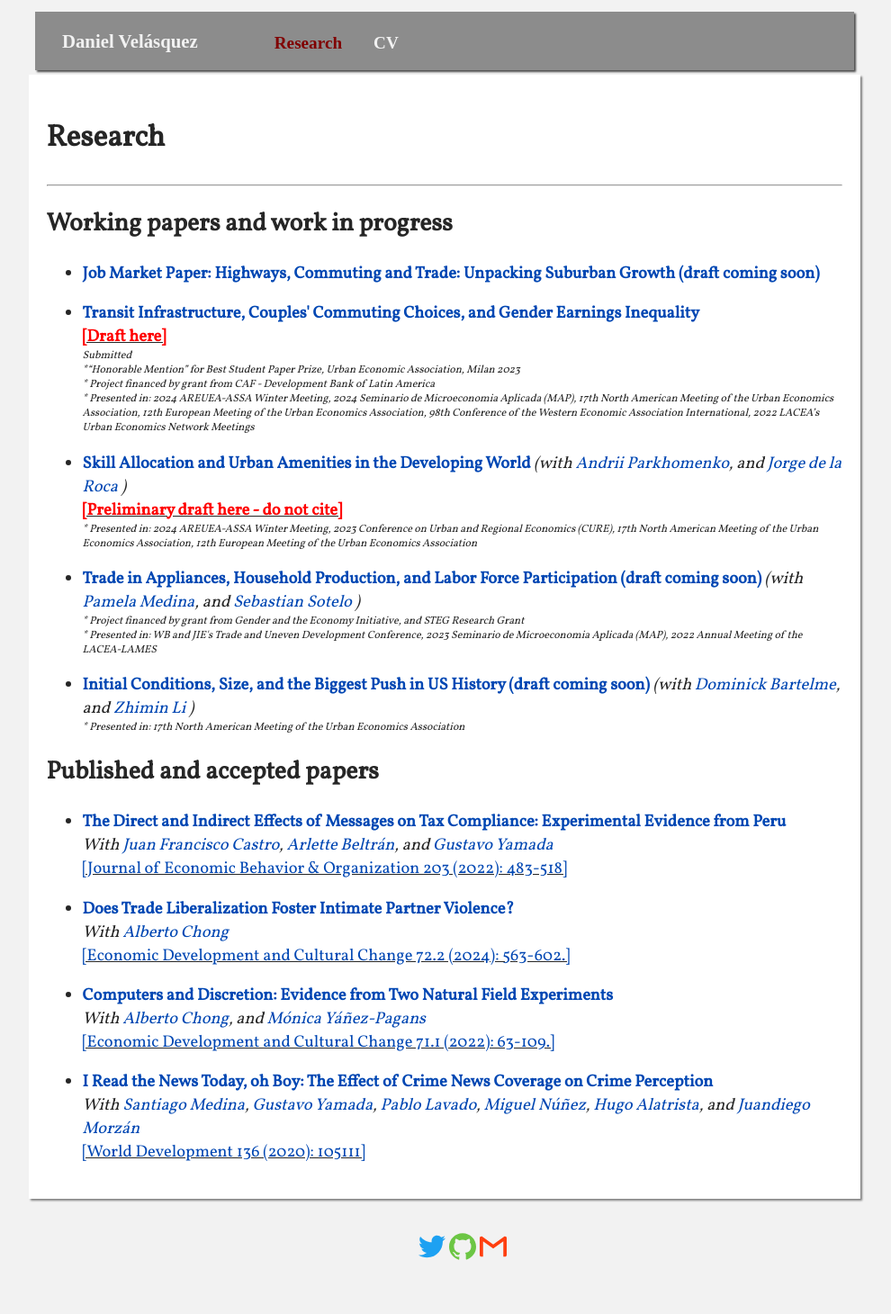
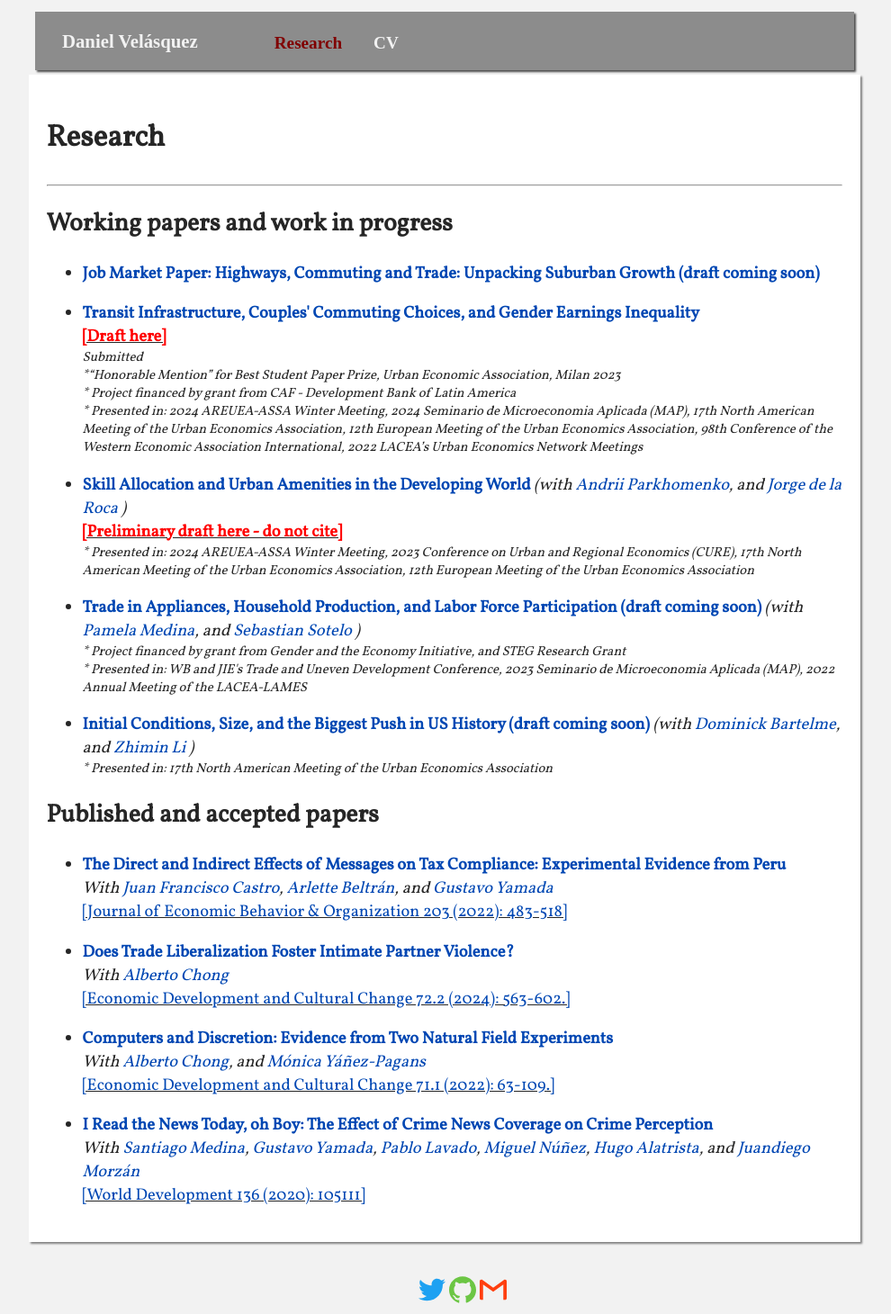
Before and after one commit to dvelasquezc/dvelasquezc.github.io, a Jekyll site: the page built from _pages/research.md, in a window 1280 px wide. Shown: the whole page at 90% size, without its empty margins (146-1136 px from the left). Built offline with Jekyll 4.4.1, drawn with Linux system fonts in a browser that asks for light colours; some web fonts are replaced; before the commit the page ends 1412 px from its top, so only the background shows below that.

Commit message:
update size css

```diff
--- a/assets/css/main.css
+++ b/assets/css/main.css
@@ -205,7 +205,7 @@ table, th, td {
 }
 
 .conferences {
-	font-size: 0.85em
+	font-size: 0.80em
 }
 
 
@@ -478,7 +478,7 @@ label {
 	box-shadow: 0px 0px 0px grey;
 	color: #262626;
 	font-family: 'Vollkorn', serif;
-	font-size: 1.15em
+	font-size: 1.13em
 }
 .col-xs-12  {
     display: flex;
@@ -489,8 +489,3 @@ label {
 	display: block;
 }
 }
-
-
-.conferences {
-	font-size: 0.65em
-}
```
